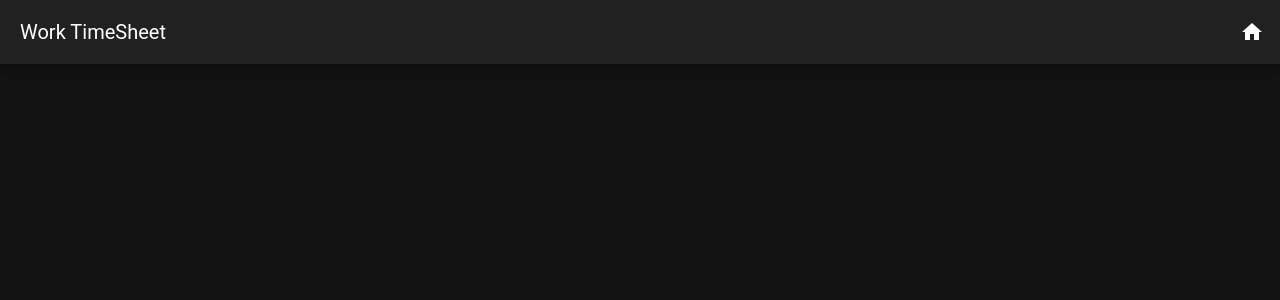
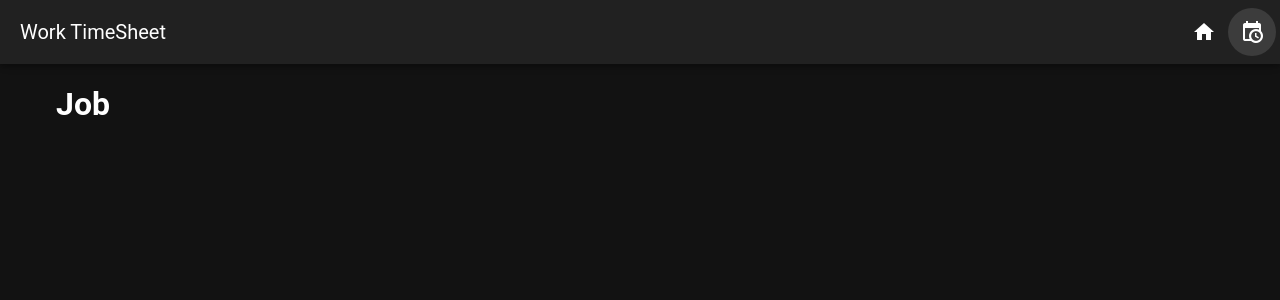
Before and after one commit to mineot/work-timesheet, a Vue app: page /job in a window 1280 px wide. Before the commit this address had no page. Shown: the top 300 px of the page. Built offline with nearby package versions, Linux system fonts and the light colour scheme.

Commit message:
added and config router

```diff
--- a/src/App.vue
+++ b/src/App.vue
@@ -4,6 +4,7 @@
       <v-toolbar-title>{{ $t("app-title") }}</v-toolbar-title>
       <template v-slot:append>
         <v-btn to="/" icon="mdi-home"></v-btn>
+        <v-btn to="/job" icon="mdi-calendar-clock"></v-btn>
       </template>
     </v-app-bar>
     <v-main>
--- /dev/null
+++ b/src/pages/JobPage.vue
@@ -0,0 +1,3 @@
+<template>
+  <h1>Job</h1>
+</template>
--- a/src/plugins/router.ts
+++ b/src/plugins/router.ts
@@ -1,9 +1,11 @@
 import { createRouter, createWebHistory } from 'vue-router';
 
 import HomePage from "@pages/HomePage.vue";
+import JobPage from "@pages/JobPage.vue";
 
 const routes = [
-  { path: '/', component: HomePage },
+  { path: "/", component: HomePage },
+  { path: "/job", component: JobPage },
 ];
 
 export default createRouter({
```
